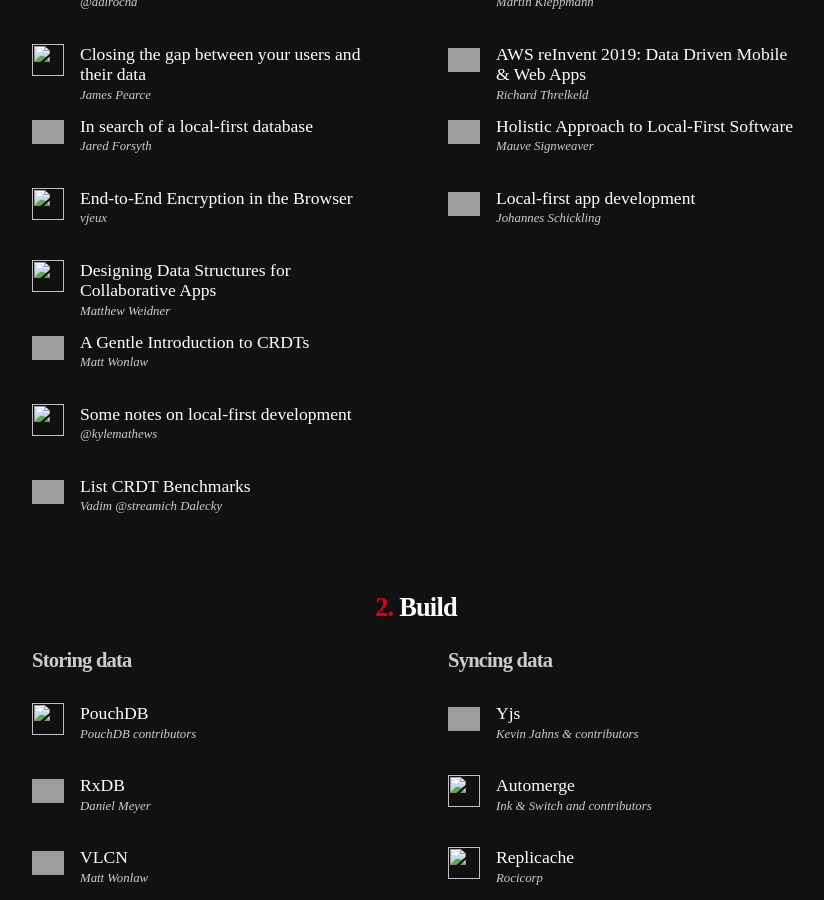
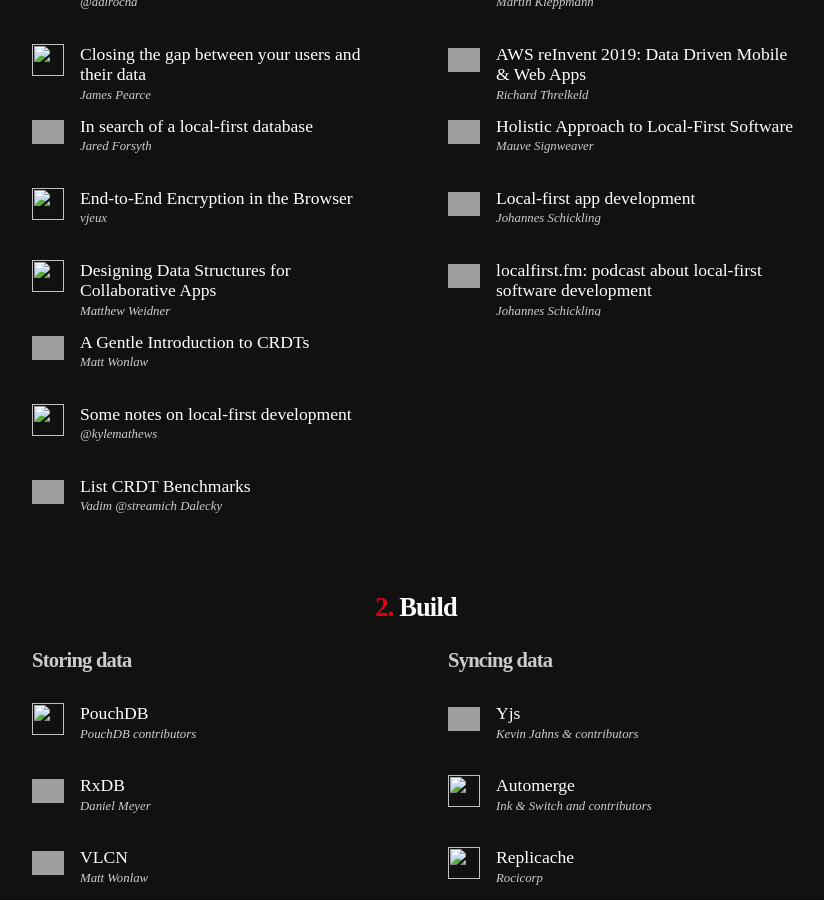
Before and after one commit to mylofi/localfirstweb.dev, a Jekyll site: the page built from index.html, in a window 1280 px wide and 900 px high, scrolled down 1215 px. Shown: the whole window, without its empty margins (224-1048 px from the left). Built offline with Jekyll 4.4.1, drawn with Linux system fonts in a browser that asks for light colours; some web fonts are replaced; grey boxes are pictures that could not be loaded.

Commit message:
Add localfirst.fm

```diff
--- a/_data/content.json
+++ b/_data/content.json
@@ -118,6 +118,12 @@
             "author": "Johannes Schickling",
             "url": "https://www.youtube.com/watch?v=qHSI5rxTp_Q",
             "icon": "https://img.youtube.com/vi/qHSI5rxTp_Q/sddefault.jpg"
+          },
+          {
+            "title": "localfirst.fm: podcast about local-first software development",
+            "author": "Johannes Schickling",
+            "url": "https://www.localfirst.fm",
+            "icon": "https://www.localfirst.fm/_next/static/media/poster.c846b7aa.png"
           }
         ]
       }
```
